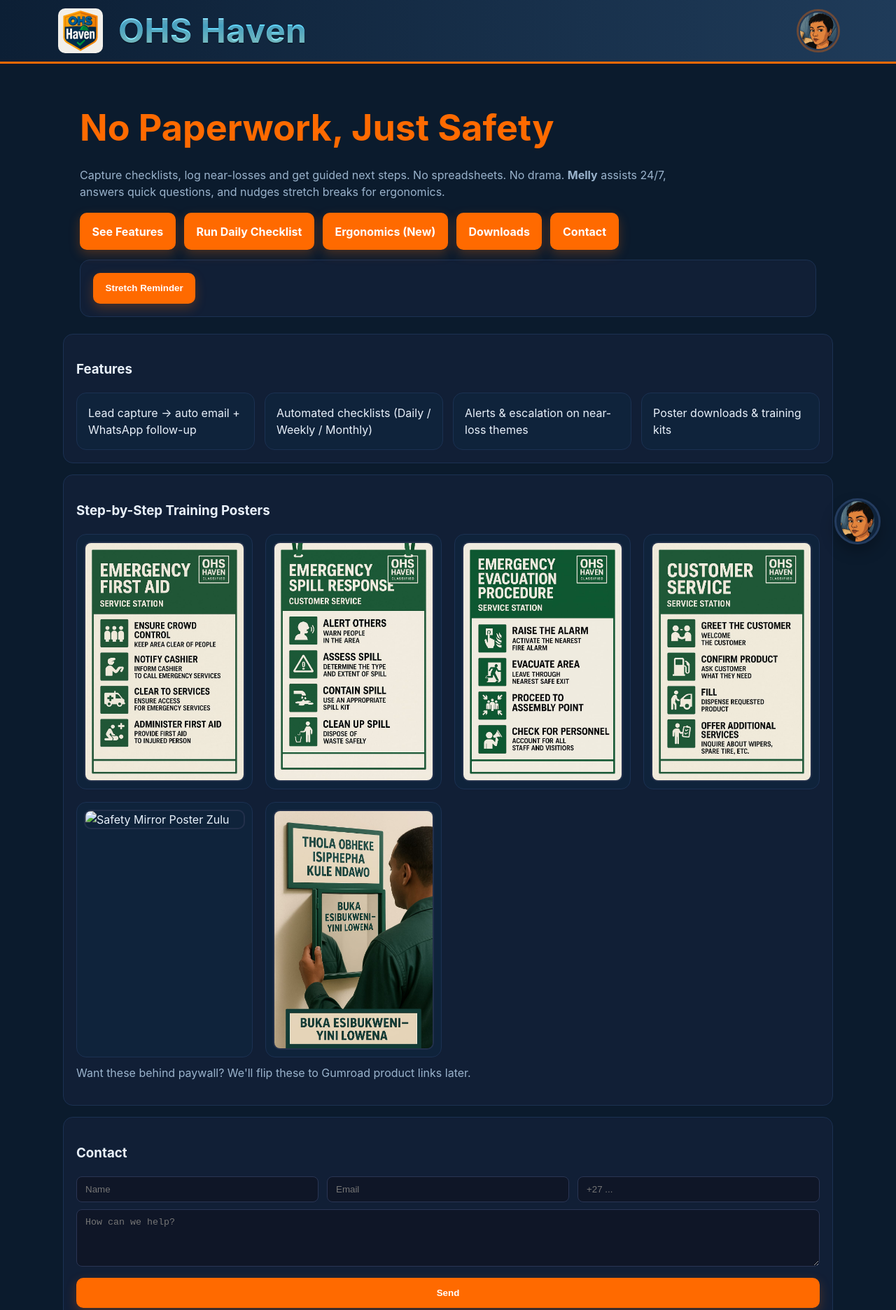
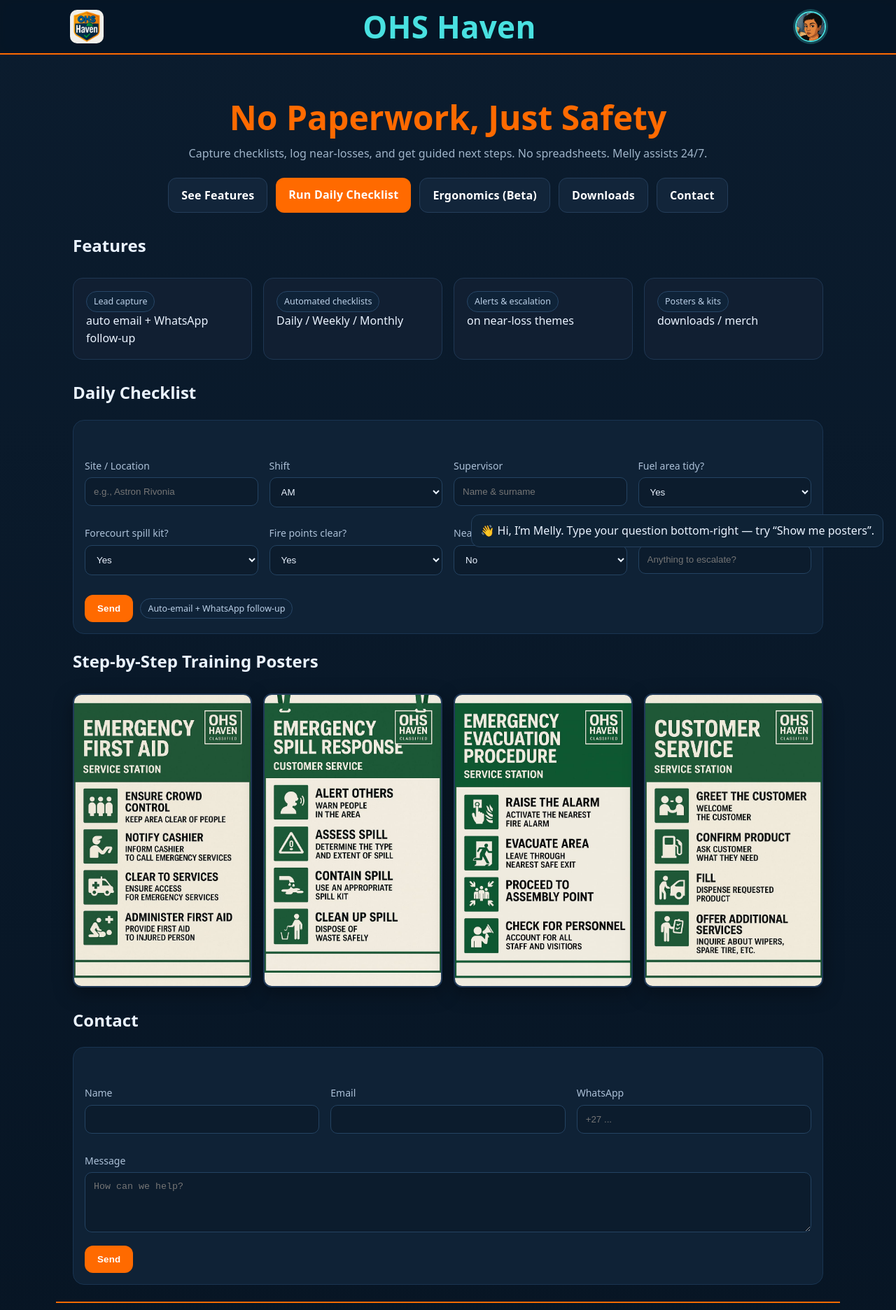
Before and after one commit to tharmen666/ohs-haven-site, a plain HTML site: page index.html in a window 1280 px wide. Shown: the top 1872 px of the page at 70% size. Drawn offline with Linux system fonts and the light colour scheme.

Commit message:
Update index.html

```diff
--- a/index.html
+++ b/index.html
@@ -5,254 +5,167 @@
   <meta name="viewport" content="width=device-width, initial-scale=1" />
   <title>OHS Haven — No Paperwork, Just Safety</title>
   <link rel="icon" href="assets/favicon.svg" />
+  <link rel="preload" as="image" href="assets/logo.png" />
+  <link rel="preload" as="image" href="assets/avatar.jpg" />
   <link rel="stylesheet" href="assets/styles.css" />
-
-  <!-- Minimal page-specific styles to avoid touching your main CSS -->
   <style>
+    /* --- quick shine without touching your main stylesheet heavily --- */
     :root{
-      --bg:#0b1b2d;
-      --panel:#111f36;
-      --brand:#ff6a00;
-      --brand-2:#00d084;
-      --ink:#e9f1fb;
-      --muted:#9ab3cc;
-      --ring:rgba(0,0,0,.25);
+      --ink:#0B1C2E; --card:#111F32; --brand:#FF6A00; --brand-2:#49E1E1;
+      --text:#EAF3FF; --muted:#9FB4C9; --ring:rgba(73,225,225,.25);
+      --max:1120px;
     }
-    body{background:var(--bg);color:var(--ink);}
-    a.btn, button.btn{
-      background:var(--brand);color:#fff;border-radius:10px;
-      padding:.9rem 1.1rem;font-weight:700;display:inline-block;
-      box-shadow:0 6px 16px rgba(255,106,0,.25);border:none;cursor:pointer
+    body{margin:0;background:linear-gradient(180deg,#0B1C2E 0%,#071524 100%);color:var(--text);font:400 16px/1.55 system-ui,Segoe UI,Roboto,Inter,sans-serif;}
+    .wrap{max-width:var(--max);margin:auto;padding:24px;}
+    header{position:sticky;top:0;z-index:10;background:rgba(7,21,36,.85);backdrop-filter:saturate(150%) blur(10px);border-bottom:2px solid var(--brand); }
+    .bar{display:flex;align-items:center;gap:16px;padding:14px 20px;}
+    .logo{height:48px;border-radius:10px;background:#0b1c2e;display:block}
+    .title{margin-left:auto;margin-right:auto;font-weight:900;letter-spacing:.3px;
+      font-size:44px;line-height:1;color:var(--brand-2);text-shadow:0 2px 0 #05212a;}
+    .avatar{height:44px;width:44px;border-radius:50%;object-fit:cover;border:2px solid var(--brand-2);box-shadow:0 0 0 3px var(--ring);}
+    .hero{padding:40px 20px 8px; text-align:center;}
+    .hero h1{font-size:48px;line-height:1.1;margin:0 0 12px;color:var(--brand);}
+    .hero p{color:var(--muted);margin:0 auto 22px;max-width:760px}
+    .row{display:flex;flex-wrap:wrap;gap:12px;justify-content:center}
+    .btn{background:var(--brand);color:white;border:none;border-radius:12px;
+      padding:12px 18px;font-weight:700;letter-spacing:.2px;cursor:pointer}
+    .btn.alt{background:#12253a;border:1px solid #243d5a}
+    .grid{display:grid;gap:16px;margin:28px 0;grid-template-columns:repeat(4,minmax(0,1fr))}
+    @media(max-width:980px){ .title{font-size:34px} .hero h1{font-size:36px}
+      .grid{grid-template-columns:repeat(2,minmax(0,1fr));}
     }
-    a.btn:hover, button.btn:hover{filter:brightness(1.08)}
-    header.sitebar{
-      position:sticky;top:0;z-index:50;background:linear-gradient(90deg,#0c1f35,#1f3b59);
-      border-bottom:3px solid var(--brand);
-    }
-    .bar{
-      max-width:1150px;margin:auto;display:flex;align-items:center;gap:14px;padding:12px 18px
-    }
-    .bar h1{
-      margin:0 auto 0 8px;font-size:48px;line-height:1;
-      letter-spacing:.5px;
-      background:linear-gradient(180deg,#9fe9ff 0%, #5fd6ff 35%, #a9ffff 100%);
-      -webkit-background-clip:text;background-clip:text;color:transparent;
-      text-shadow:0 2px 0 rgba(0,0,0,.25)
-    }
-    .logo{width:64px;height:64px;border-radius:10px;object-fit:cover;background:#123}
-    .avatar-chip{width:56px;height:56px;border-radius:50%;overflow:hidden;border:2px solid #263b57;box-shadow:0 0 0 3px rgba(255,106,0,.35)}
-    .avatar-chip img{width:100%;height:100%;object-fit:cover}
-
-    .hero{max-width:1100px;margin:26px auto 0;padding:24px}
-    .hero h2{font-size:52px;color:var(--brand);margin:.2rem 0 1rem}
-    .hero p{color:var(--muted);max-width:860px}
-
-    .cta-row{display:flex;flex-wrap:wrap;gap:12px;margin:18px 0 4px}
-    .panel{background:var(--panel);border:1px solid #1b3152;border-radius:14px;padding:18px}
-
-    .feature-grid{display:grid;gap:14px;grid-template-columns:repeat(auto-fit,minmax(250px,1fr))}
-    .feature-grid .card{background:#0f233b;border:1px solid #1b3152;border-radius:14px;padding:16px}
-
-    /* Posters */
-    .posters{display:grid;gap:18px;grid-template-columns:repeat(auto-fit,minmax(240px,1fr));margin-top:10px}
-    .posters .poster{background:#0f233b;border:1px solid #1b3152;border-radius:14px;padding:10px}
-    .posters img{width:100%;height:auto;border-radius:10px;display:block}
-
-    /* Footer */
-    footer{border-top:3px solid var(--brand);margin-top:34px;background:#0c1f35}
-    footer .wrap{max-width:1100px;margin:auto;padding:16px 20px;color:#cfe4ff}
-
-    /* Melly chat widget (lite) */
-    .melly-bubble{
-      position:fixed;right:20px;bottom:20px;z-index:60;width:360px;max-width:90vw;
-      border-radius:14px;overflow:hidden;box-shadow:0 10px 30px var(--ring);
-      background:#0f233b;border:1px solid #1b3152;display:none;flex-direction:column
-    }
-    .melly-head{background:var(--brand);color:#fff;padding:10px 12px;font-weight:700}
-    .melly-body{padding:12px;display:flex;gap:10px}
-    .melly-body .pic{width:48px;height:48px;border-radius:50%;overflow:hidden;flex:0 0 48px;border:2px solid #263b57}
-    .melly-body .txt{color:#eaf4ff;font-size:.95rem}
-    .melly-actions{display:flex;gap:8px;flex-wrap:wrap;padding:0 12px 12px}
-    .melly-actions button{background:#163258;border:1px solid #29507e;color:#dff3ff;border-radius:999px;padding:8px 12px;cursor:pointer}
-    .melly-toggle{
-      position:fixed;right:22px;bottom:22px;z-index:61;width:66px;height:66px;border-radius:50%;
-      border:3px solid #243c5f;background:#0f233b;box-shadow:0 10px 20px var(--ring);cursor:pointer
-    }
-    .melly-toggle img{width:100%;height:100%;object-fit:cover;border-radius:50%}
-    .stretch-tip{color:#bfefff;margin-top:8px}
-    @media (max-width:640px){ .bar h1{font-size:38px} .hero h2{font-size:40px} }
+    .card{background:var(--card);border:1px solid #1f3753;border-radius:14px;padding:18px;min-height:84px}
+    .pill{display:inline-block;background:#0f2338;border:1px solid #274667;color:#bcd1e8;padding:4px 10px;border-radius:999px;font-size:12.5px}
+    .poster{width:100%;height:420px;object-fit:cover;border-radius:12px;border:2px solid #213a59;box-shadow:0 8px 28px rgba(0,0,0,.35)}
+    .poster:hover{transform:translateY(-2px);transition:.2s}
+    .fieldset{background:#0f2236;border:1px solid #193451;border-radius:16px;padding:16px}
+    label{display:block;color:#bcd1e8;margin:10px 0 6px}
+    input,select,textarea{width:100%;background:#0c1c2d;border:1px solid #244362;
+      color:var(--text);border-radius:10px;padding:12px 12px;outline:none}
+    input:focus,select:focus,textarea:focus{border-color:var(--brand-2);box-shadow:0 0 0 3px var(--ring)}
+    .toast{position:fixed;right:18px;bottom:18px;background:#0e2235;border:1px solid #24405e;border-radius:12px;padding:10px 12px;display:none}
+    footer{border-top:2px solid var(--brand);margin-top:40px}
   </style>
 </head>
 <body>
 
-  <!-- ===== HEADER ===== -->
-  <header class="sitebar">
-    <div class="bar">
-      <img class="logo" src="assets/logo.png"
-           onerror="this.onerror=null;this.src='assets/logo.svg';"
-           alt="OHS Haven logo">
-      <h1>OHS Haven</h1>
-
-      <div class="avatar-chip" title="Chat with Melly" id="mellyToggle">
-        <img src="assets/avatar.jpg"
-             onerror="this.onerror=null;this.src='assets/avatar.jpeg';"
-             alt="Melly Avatar">
-      </div>
+  <header>
+    <div class="bar wrap">
+      <img src="assets/logo.png" alt="OHS Haven" class="logo" />
+      <div class="title">OHS Haven</div>
+      <img src="assets/avatar.jpg" alt="Melly" class="avatar" id="mellyFab" />
     </div>
   </header>
 
-  <!-- ===== HERO ===== -->
+  <main class="wrap">
+    <!-- HERO -->
     <section class="hero">
-    <h2>No Paperwork, Just Safety</h2>
-    <p>
-      Capture checklists, log near-losses and get guided next steps. No spreadsheets. No drama.
-      <strong>Melly</strong> assists 24/7, answers quick questions, and nudges stretch breaks for ergonomics.
-    </p>
-
-    <div class="cta-row">
-      <a href="#features" class="btn">See Features</a>
+      <h1>No Paperwork, Just Safety</h1>
+      <p>Capture checklists, log near-losses, and get guided next steps. No spreadsheets. Melly assists 24/7.</p>
+      <div class="row">
+        <a href="#features" class="btn alt">See Features</a>
         <a href="#daily" class="btn">Run Daily Checklist</a>
-      <a href="/ergo/" class="btn">Ergonomics (New)</a>
-      <a href="#downloads" class="btn">Downloads</a>
-      <a href="#contact" class="btn">Contact</a>
-    </div>
-
-    <div class="panel" style="margin-top:14px">
-      <button class="btn" id="stretchBtn">Stretch Reminder</button>
-      <span class="stretch-tip" id="stretchTip"></span>
+        <a href="/ergo/" class="btn alt">Ergonomics (Beta)</a>
+        <a href="#downloads" class="btn alt">Downloads</a>
+        <a href="#contact" class="btn alt">Contact</a>
       </div>
     </section>
 
-  <!-- ===== FEATURES ===== -->
-  <section id="features" class="panel" style="max-width:1100px;margin:0 auto;">
-    <h3>Features</h3>
-    <div class="feature-grid">
-      <div class="card">Lead capture → auto email + WhatsApp follow-up</div>
-      <div class="card">Automated checklists (Daily / Weekly / Monthly)</div>
-      <div class="card">Alerts & escalation on near-loss themes</div>
-      <div class="card">Poster downloads & training kits</div>
+    <!-- FEATURES -->
+    <h2 id="features">Features</h2>
+    <div class="grid">
+      <div class="card"><span class="pill">Lead capture</span><br/>auto email + WhatsApp follow-up</div>
+      <div class="card"><span class="pill">Automated checklists</span><br/>Daily / Weekly / Monthly</div>
+      <div class="card"><span class="pill">Alerts & escalation</span><br/>on near-loss themes</div>
+      <div class="card"><span class="pill">Posters & kits</span><br/>downloads / merch</div>
     </div>
-  </section>
 
-  <!-- ===== POSTERS ===== -->
-  <section id="downloads" class="panel" style="max-width:1100px;margin:16px auto 0;">
-    <h3>Step-by-Step Training Posters</h3>
-    <div class="posters">
-      <div class="poster">
-        <img src="assets/posters/first-aid.jpg" alt="Emergency First Aid Poster"
-             onerror="this.onerror=null;this.src='assets/posters/FIRST-AID.JPG';">
+    <!-- DAILY CHECKLIST (Netlify Forms) -->
+    <h2 id="daily">Daily Checklist</h2>
+    <form class="fieldset" name="daily-checklist" method="POST" data-netlify="true">
+      <input type="hidden" name="form-name" value="daily-checklist" />
+      <div class="grid" style="grid-template-columns:repeat(4,minmax(0,1fr))">
+        <div>
+          <label>Site / Location</label>
+          <input name="site" placeholder="e.g., Astron Rivonia" required />
         </div>
-      <div class="poster">
-        <img src="assets/posters/customer-service.jpg" alt="Customer Service Poster"
-             onerror="this.onerror=null;this.src='assets/posters/CUSTOMER-SERVICE.JPG';">
+        <div>
+          <label>Shift</label>
+          <select name="shift">
+            <option>AM</option><option>PM</option><option>Night</option>
+          </select>
         </div>
-      <div class="poster">
-        <img src="assets/posters/evacuation.jpg" alt="Emergency Evacuation Poster"
-             onerror="this.onerror=null;this.src='assets/posters/EVACUATION.JPG';">
+        <div>
+          <label>Supervisor</label>
+          <input name="supervisor" placeholder="Name & surname" />
         </div>
-      <div class="poster">
-        <img src="assets/posters/spill-response.jpg" alt="Emergency Spill Response Poster"
-             onerror="this.onerror=null;this.src='assets/posters/SPILL-RESPONSE.JPG';">
+        <div>
+          <label>Fuel area tidy?</label>
+          <select name="fuel_area"><option>Yes</option><option>No</option></select>
         </div>
-      <div class="poster">
-        <img src="assets/posters/mirror-zu.jpg" alt="Safety Mirror Poster Zulu"
-             onerror="this.onerror=null;this.src='assets/posters/MIRROR-ZU.JPG';">
+        <div>
+          <label>Forecourt spill kit?</label>
+          <select name="spill_kit"><option>Yes</option><option>No</option></select>
         </div>
-      <div class="poster">
-        <img src="assets/posters/mirror-en.jpg" alt="Safety Mirror Poster English"
-             onerror="this.onerror=null;this.src='assets/posters/MIRROR-EN.JPG';">
+        <div>
+          <label>Fire points clear?</label>
+          <select name="fire_points"><option>Yes</option><option>No</option></select>
+        </div>
+        <div>
+          <label>Near-loss observed?</label>
+          <select name="near_loss"><option>No</option><option>Yes</option></select>
+        </div>
+        <div>
+          <label>Notes</label>
+          <input name="notes" placeholder="Anything to escalate?" />
         </div>
       </div>
-    <p style="color:var(--muted);margin-top:10px">
-      Want these behind paywall? We'll flip these to Gumroad product links later.
-    </p>
-  </section>
+      <div style="margin-top:16px;display:flex;gap:10px;align-items:center">
+        <button class="btn" type="submit">Send</button>
+        <span class="pill">Auto-email + WhatsApp follow-up</span>
+      </div>
+    </form>
 
-  <!-- ===== CONTACT (Netlify Form) ===== -->
-  <section id="contact" class="panel" style="max-width:1100px;margin:16px auto 0;">
-    <h3>Contact</h3>
-    <form name="contact" method="POST" data-netlify="true">
-      <input type="hidden" name="form-name" value="contact">
-      <div style="display:grid;gap:12px;grid-template-columns:repeat(auto-fit,minmax(220px,1fr))">
-        <input name="name" placeholder="Name" required />
-        <input type="email" name="email" placeholder="Email" required />
-        <input name="whatsapp" placeholder="+27 ..." />
+    <!-- POSTERS (showing as cards) -->
+    <h2 id="downloads">Step-by-Step Training Posters</h2>
+    <div class="grid">
+      <img class="poster" src="assets/posters/FIRST-AID.jpg" alt="First Aid" />
+      <img class="poster" src="assets/posters/CUSTOMER-SERVICE.jpg" alt="Customer Service" />
+      <img class="poster" src="assets/posters/EVACUATION.jpg" alt="Evacuation" />
+      <img class="poster" src="assets/posters/SPILL-RESPONSE.jpg" alt="Spill Response" />
     </div>
-      <textarea name="message" placeholder="How can we help?" rows="4" style="width:100%;margin-top:10px"></textarea>
-      <button class="btn" type="submit" style="width:100%;margin-top:10px">Send</button>
+
+    <!-- CONTACT -->
+    <h2 id="contact">Contact</h2>
+    <form class="fieldset" name="contact" method="POST" data-netlify="true">
+      <input type="hidden" name="form-name" value="contact" />
+      <div class="grid" style="grid-template-columns:repeat(3,minmax(0,1fr))">
+        <div><label>Name</label><input name="name" required /></div>
+        <div><label>Email</label><input name="email" type="email" required /></div>
+        <div><label>WhatsApp</label><input name="whatsapp" placeholder="+27 ..." /></div>
+      </div>
+      <label>Message</label>
+      <textarea name="message" rows="4" placeholder="How can we help?"></textarea>
+      <div style="margin-top:12px"><button class="btn" type="submit">Send</button></div>
     </form>
-    <p style="color:var(--muted);margin:.4rem 0 0">Submissions appear in Netlify → Forms → <strong>contact</strong></p>
-  </section>
+  </main>
 
-  <footer>
-    <div class="wrap">
-      📧 info@ohshaven.co.za · WhatsApp: +27 71 123 4567 · © 2025 OHS Haven
-    </div>
+  <footer class="wrap">
+    <p>📧 info@ohshaven.co.za · WhatsApp: +27 71 123 4567 · © 2025 OHS Haven</p>
   </footer>
 
-  <!-- ===== MELLY CHAT WIDGET ===== -->
-  <button class="melly-toggle" id="mellyFab" aria-label="Open Melly">
-    <img src="assets/avatar.jpg" onerror="this.onerror=null;this.src='assets/avatar.jpeg';" alt="">
-  </button>
+  <!-- Melly welcome toast -->
+  <div class="toast" id="mellyToast">👋 Hi, I’m Melly. Type your question bottom-right — try “Show me posters”.</div>
 
-  <aside class="melly-bubble" id="mellyBox" role="dialog" aria-label="Melly – Your Safety Assistant">
-    <div class="melly-head">Melly — Your Safety Assistant</div>
-    <div class="melly-body">
-      <div class="pic"><img src="assets/avatar.jpg" onerror="this.onerror=null;this.src='assets/avatar.jpeg';" alt=""></div>
-      <div class="txt" id="mellyTxt">
-        Hi 👋 I’m Melly. I can help with posters, the training kit, running the checklist, or basic OHS questions.
-      </div>
-    </div>
-    <div class="melly-actions">
-      <button data-q="posters">Show me posters</button>
-      <button data-q="kit">How do I get the kit?</button>
-      <button data-q="checklist">Run the daily checklist</button>
-      <button data-q="contact">Contact support</button>
-      <button data-q="ergo">Ergonomics help</button>
-    </div>
-  </aside>
-
-  <!-- ===== JS ===== -->
   <script>
-    // --- Melly UI ---
-    const fab = document.getElementById('mellyFab');
-    const tog = document.getElementById('mellyToggle');
-    const box = document.getElementById('mellyBox');
-    const txt = document.getElementById('mellyTxt');
-
-    function toggleMelly(){ box.style.display = (box.style.display === 'flex') ? 'none' : 'flex'; }
-    fab.addEventListener('click', toggleMelly);
-    if (tog) tog.addEventListener('click', toggleMelly);
-
-    box.querySelectorAll('.melly-actions button').forEach(b=>{
-      b.addEventListener('click', ()=>{
-        const q = b.dataset.q;
-        if(q==='posters'){ location.hash='#downloads'; toggleMelly(); }
-        if(q==='kit'){ txt.textContent="The Training Kit link will go live after we flip Gumroad. For now, drop your email in Contact and we’ll send it."; }
-        if(q==='checklist'){ location.hash='#daily'; toggleMelly(); }
-        if(q==='contact'){ location.hash='#contact'; toggleMelly(); }
-        if(q==='ergo'){ location.href='/ergo/'; }
-      });
-    });
-
-    // --- Stretch reminder via Netlify Function ---
-    const stretchBtn = document.getElementById('stretchBtn');
-    const stretchTip = document.getElementById('stretchTip');
-    if(stretchBtn){
-      stretchBtn.addEventListener('click', async ()=>{
-        try{
-          const r = await fetch('/.netlify/functions/stretch');
-          const j = await r.json();
-          stretchTip.textContent = j.message || 'Time to take a quick break!';
-        }catch(e){
-          stretchTip.textContent = 'Time to take a quick break!';
-        }
-      });
-    }
+    // show welcome once per day
+    (()=>{
+      const key='melly-welcome-'+(new Date).toISOString().slice(0,10);
+      if(localStorage.getItem(key)) return;
+      localStorage.clear(); localStorage.setItem(key,'1');
+      const t=document.getElementById('mellyToast'); t.style.display='block';
+      setTimeout(()=>t.style.display='none', 6000);
+    })();
   </script>
-
-  <!-- Keep your existing app/checklist logic -->
-  <script src="assets/app.js"></script>
-  <script src="assets/checklists.js"></script>
 </body>
 </html>
```
Lines whose indentation alone changed are shown as unchanged.
